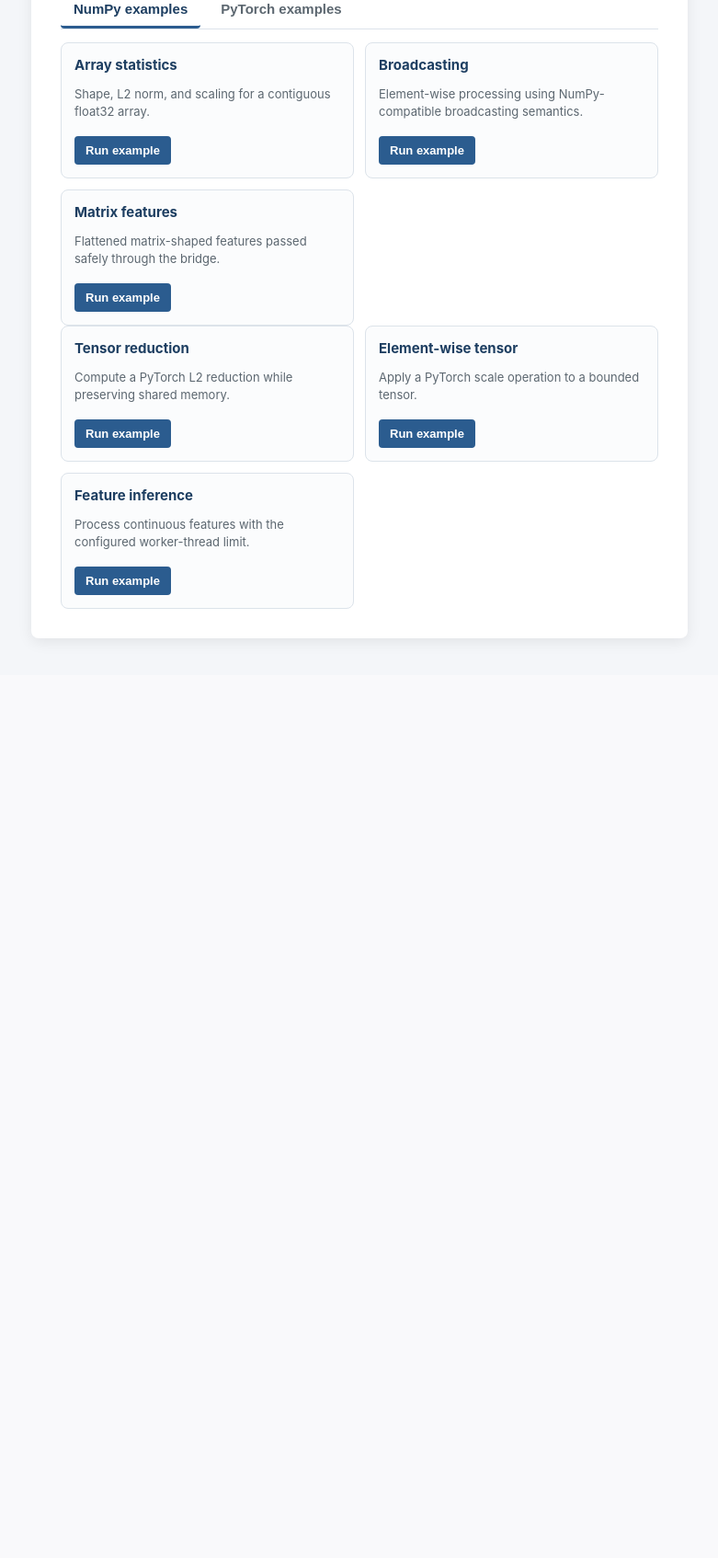
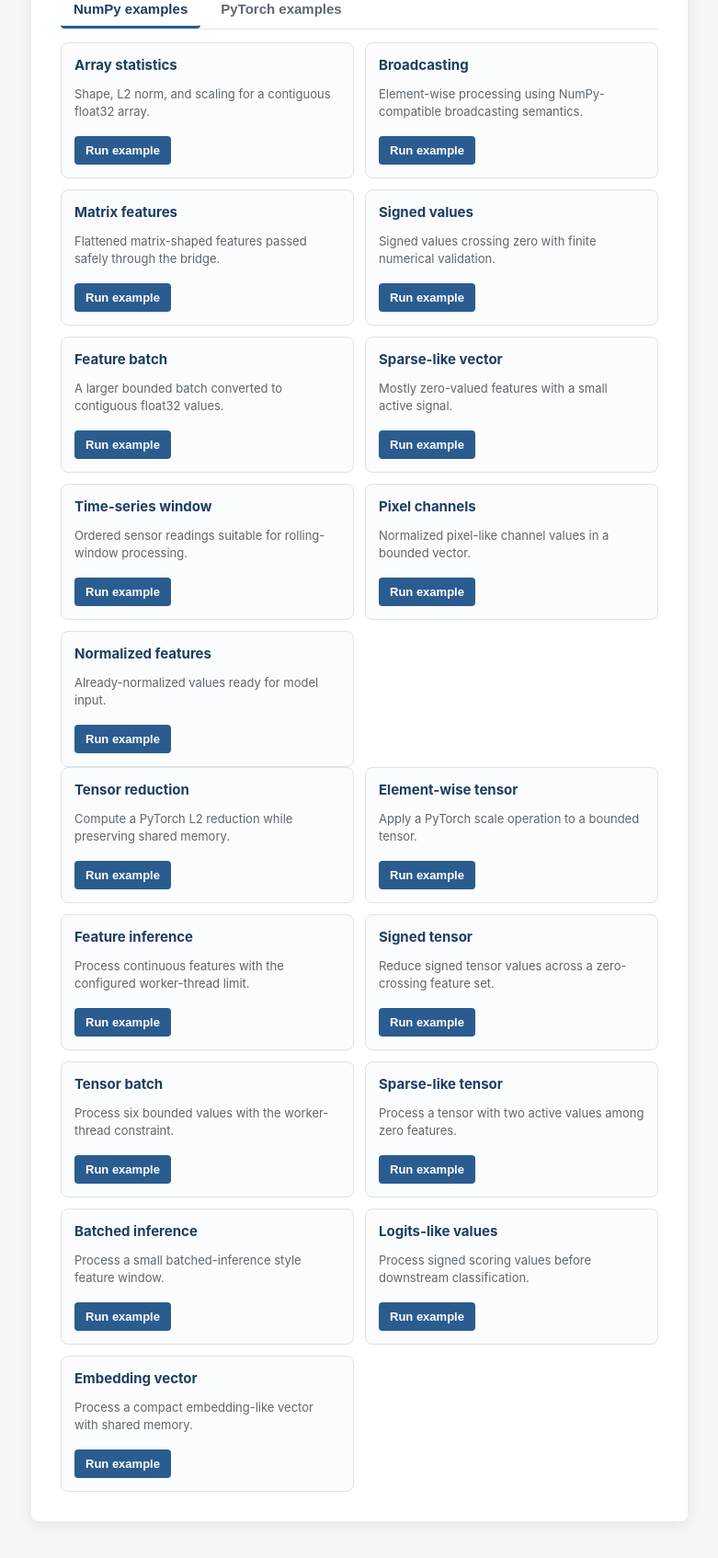
Before and after one commit to ManuJacks/kube-ml, a Python web app: template core/templates/core/tensor_gui.html in a window 1280 px wide. Shown: the part 327-2021 px from the top of the page at 92% size, without its empty margins (249-1030 px from the left). Before the commit the page ends 1027 px from the top, so only its background shows below. Run offline with Jinja, Linux system fonts and the light colour scheme; the template is opened without the code that fills it, so the values that code supplies are empty.

Commit message:
feat: add typical NumPy and PyTorch use cases

```diff
--- a/config/settings.py
+++ b/config/settings.py
@@ -3,7 +3,7 @@ from pathlib import Path
 
 BASE_DIR = Path(__file__).resolve().parent.parent
 
-APP_VERSION = os.environ.get('APP_VERSION', '0.1.2')
+APP_VERSION = os.environ.get('APP_VERSION', '0.1.4')
 SECRET_KEY = os.environ.get('DJANGO_SECRET_KEY', 'insecure-development-key')
 
 DEBUG = os.environ.get('DJANGO_DEBUG', 'False').lower() in ('1', 'true', 'yes')
--- a/core/templates/core/tensor_gui.html
+++ b/core/templates/core/tensor_gui.html
@@ -107,11 +107,23 @@
             <article class="example-card"><h3>Array statistics</h3><p>Shape, L2 norm, and scaling for a contiguous float32 array.</p><button onclick="runExample('numpy-stats')">Run example</button></article>
             <article class="example-card"><h3>Broadcasting</h3><p>Element-wise processing using NumPy-compatible broadcasting semantics.</p><button onclick="runExample('numpy-broadcast')">Run example</button></article>
             <article class="example-card"><h3>Matrix features</h3><p>Flattened matrix-shaped features passed safely through the bridge.</p><button onclick="runExample('numpy-matrix')">Run example</button></article>
+            <article class="example-card"><h3>Signed values</h3><p>Signed values crossing zero with finite numerical validation.</p><button onclick="runExample('numpy-negative')">Run example</button></article>
+            <article class="example-card"><h3>Feature batch</h3><p>A larger bounded batch converted to contiguous float32 values.</p><button onclick="runExample('numpy-batch')">Run example</button></article>
+            <article class="example-card"><h3>Sparse-like vector</h3><p>Mostly zero-valued features with a small active signal.</p><button onclick="runExample('numpy-sparse-like')">Run example</button></article>
+            <article class="example-card"><h3>Time-series window</h3><p>Ordered sensor readings suitable for rolling-window processing.</p><button onclick="runExample('numpy-timeseries')">Run example</button></article>
+            <article class="example-card"><h3>Pixel channels</h3><p>Normalized pixel-like channel values in a bounded vector.</p><button onclick="runExample('numpy-pixels')">Run example</button></article>
+            <article class="example-card"><h3>Normalized features</h3><p>Already-normalized values ready for model input.</p><button onclick="runExample('numpy-normalization')">Run example</button></article>
         </section>
         <section id="torch-examples" class="example-grid" role="tabpanel" hidden>
             <article class="example-card"><h3>Tensor reduction</h3><p>Compute a PyTorch L2 reduction while preserving shared memory.</p><button onclick="runExample('torch-reduction')">Run example</button></article>
             <article class="example-card"><h3>Element-wise tensor</h3><p>Apply a PyTorch scale operation to a bounded tensor.</p><button onclick="runExample('torch-elementwise')">Run example</button></article>
             <article class="example-card"><h3>Feature inference</h3><p>Process continuous features with the configured worker-thread limit.</p><button onclick="runExample('torch-features')">Run example</button></article>
+            <article class="example-card"><h3>Signed tensor</h3><p>Reduce signed tensor values across a zero-crossing feature set.</p><button onclick="runExample('torch-negative')">Run example</button></article>
+            <article class="example-card"><h3>Tensor batch</h3><p>Process six bounded values with the worker-thread constraint.</p><button onclick="runExample('torch-batch')">Run example</button></article>
+            <article class="example-card"><h3>Sparse-like tensor</h3><p>Process a tensor with two active values among zero features.</p><button onclick="runExample('torch-sparse-like')">Run example</button></article>
+            <article class="example-card"><h3>Batched inference</h3><p>Process a small batched-inference style feature window.</p><button onclick="runExample('torch-batched')">Run example</button></article>
+            <article class="example-card"><h3>Logits-like values</h3><p>Process signed scoring values before downstream classification.</p><button onclick="runExample('torch-logits')">Run example</button></article>
+            <article class="example-card"><h3>Embedding vector</h3><p>Process a compact embedding-like vector with shared memory.</p><button onclick="runExample('torch-embedding')">Run example</button></article>
         </section>
         <div id="result"></div>
     </div>
--- a/core/tests.py
+++ b/core/tests.py
@@ -12,7 +12,7 @@ class TensorBridgeTests(SimpleTestCase):
         response = self.client.get('/')
         self.assertEqual(response.status_code, 200)
         self.assertContains(response, 'NumPy & PyTorch Zero-Copy Platform')
-        self.assertContains(response, 'v0.1.2')
+        self.assertContains(response, 'v0.1.4')
 
     def test_method_not_allowed_for_get_predict(self):
         response = self.client.get('/predict')
--- a/docs/openapi.yaml
+++ b/docs/openapi.yaml
@@ -1,7 +1,7 @@
 openapi: 3.1.0
 info:
   title: Kube-ML Tensor Platform API
-  version: 0.1.2
+  version: 0.1.4
   description: >-
     Read-only operational metadata and bounded NumPy/PyTorch tensor processing.
     Authentication and authorization are intentionally deferred; do not expose this
--- a/kube-ml-chart/Chart.yaml
+++ b/kube-ml-chart/Chart.yaml
@@ -15,10 +15,10 @@ type: application
 # This is the chart version. This version number should be incremented each time you make changes
 # to the chart and its templates, including the app version.
 # Versions are expected to follow Semantic Versioning (https://semver.org/)
-version: 0.1.2
+version: 0.1.4
 
 # This is the version number of the application being deployed. This version number should be
 # incremented each time you make changes to the application. Versions are not expected to
 # follow Semantic Versioning. They should reflect the version the application is using.
 # It is recommended to use it with quotes.
-appVersion: "0.1.2"
+appVersion: "0.1.4"
--- a/mcp/server.py
+++ b/mcp/server.py
@@ -5,7 +5,7 @@ import sys
 import numpy as np
 import torch
 
-VERSION = "0.1.2"
+VERSION = "0.1.4"
 TOOLS = [
     {"name": "list_examples", "description": "List deterministic tensor examples.", "inputSchema": {"type": "object"}},
     {"name": "run_example", "description": "Execute one named NumPy or PyTorch example.", "inputSchema": {"type": "object", "properties": {"name": {"type": "string"}}, "required": ["name"]}},
@@ -19,7 +19,7 @@ def _result(value):
 
 
 def call_tool(name, arguments):
-    examples = {"numpy-stats": [1.0, 2.0, 3.0, 4.0], "numpy-broadcast": [2.0, 4.0, 6.0], "numpy-matrix": [1.0, 2.0, 3.0, 4.0], "torch-reduction": [3.0, 4.0], "torch-elementwise": [5.0, 10.0, 15.0], "torch-features": [10.0, 20.0, 30.0, 40.0]}
+    examples = {"numpy-stats": [1.0, 2.0, 3.0, 4.0], "numpy-broadcast": [2.0, 4.0, 6.0], "numpy-matrix": [1.0, 2.0, 3.0, 4.0], "numpy-negative": [-3.0, -1.0, 0.0, 2.0], "numpy-batch": [0.5, 1.5, 2.5, 3.5, 4.5, 5.5], "numpy-sparse-like": [0.0, 0.0, 7.0, 0.0, 0.0, 2.0], "numpy-timeseries": [12.1, 12.4, 12.2, 12.8, 13.0, 12.7], "numpy-pixels": [0.0, 0.25, 0.5, 0.75, 1.0, 0.5], "numpy-normalization": [0.12, 0.38, 0.64, 0.91], "torch-reduction": [3.0, 4.0], "torch-elementwise": [5.0, 10.0, 15.0], "torch-features": [10.0, 20.0, 30.0, 40.0], "torch-negative": [-5.0, -2.0, 1.0, 4.0], "torch-batch": [0.25, 0.5, 0.75, 1.0, 1.25, 1.5], "torch-sparse-like": [0.0, 0.0, 8.0, 0.0, 3.0, 0.0], "torch-batched": [2.0, 4.0, 6.0, 8.0, 10.0, 12.0], "torch-logits": [-2.0, -0.5, 0.5, 2.0], "torch-embedding": [0.11, -0.24, 0.53, 0.72, -0.08, 0.31]}
     if name == "list_examples":
         return _result({"version": VERSION, "examples": examples})
     if name == "run_example":
--- a/pyproject.toml
+++ b/pyproject.toml
@@ -4,7 +4,7 @@ build-backend = "setuptools.build_meta"
 
 [project]
 name = "cloud-native-numpy-platform"
-version = "0.1.2"
+version = "0.1.4"
 description = "Cloud-Native NumPy & PyTorch Platform with MCP & SRE Hardening"
 readme = "README.md"
 requires-python = ">=3.10"
```
Also changed, not shown: core/examples.py (+12 -0 lines), README.md.
